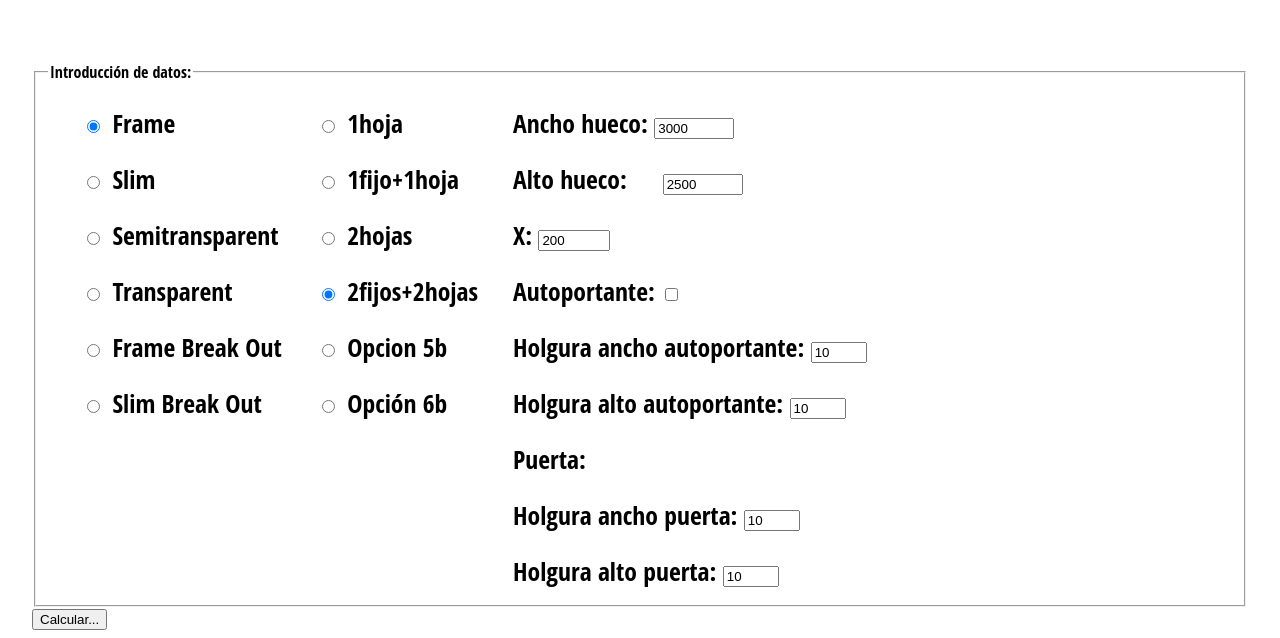
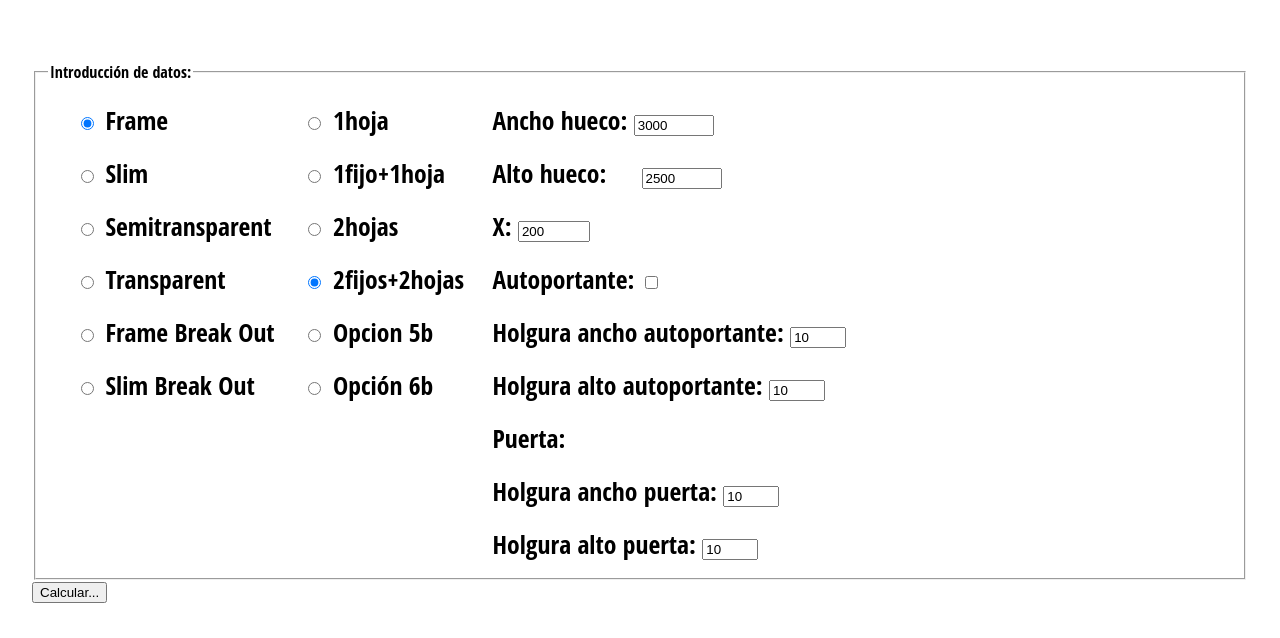
Before and after one commit to rafhik/FormularioCalculoPuertas, a plain HTML site: page index.html in a window 1280 px wide. Shown: the part 164-802 px from the top of the page. Drawn offline with Linux system fonts and the light colour scheme.

Commit message:
Formato ajustado 4

```diff
--- a/styles.css
+++ b/styles.css
@@ -99,9 +99,9 @@ button {
     font-size: 2.0vw;
   }
   td {
-    size: 40vw;
-    font-size: 3vw;
-    padding-left: 2.5vw;
+    size: 35vw;
+    font-size: 2.8vw;
+    padding-left: 2.0vw;
   }
 #chkraf {
   color: violet;
```
